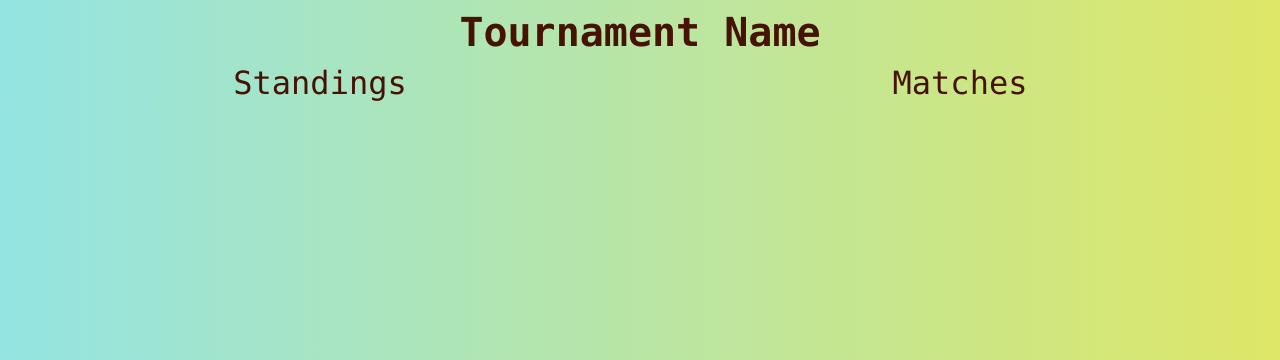
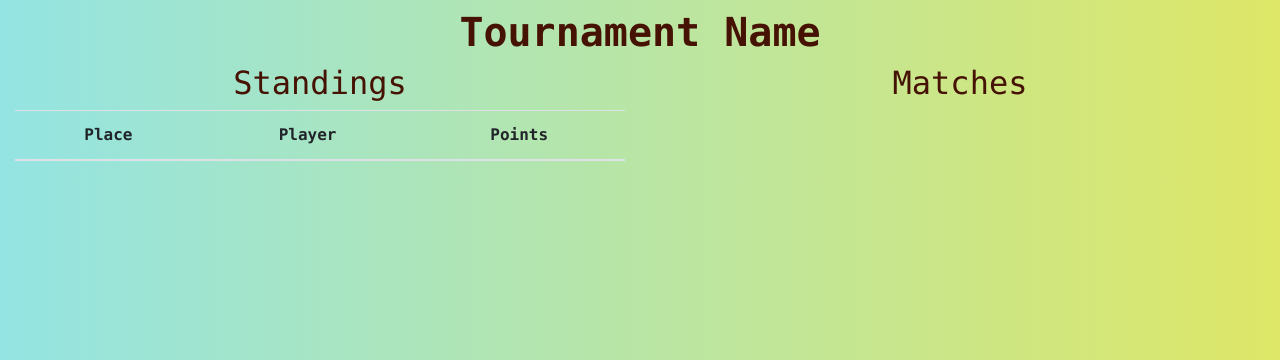
Before and after one commit to sokkit/tournament_site, a Flask app: page /Tournament in a window 1280 px wide. Shown: the part 128-488 px from the top of the page. Run offline with Flask 2, Linux system fonts and the light colour scheme; lists and menus that the app fills with data are empty; some libraries are stand-ins or nearby versions.

Commit message:
display standings data on html page

```diff
--- a/SQL_scripts/creation_script.sql
+++ b/SQL_scripts/creation_script.sql
@@ -122,12 +122,13 @@ CREATE PROCEDURE getStandings(
 	IN tournamentIdIn INT
 )
 BEGIN
-	SELECT tournaments.tournament_activity, users.nick, standings.points
+	SELECT users.nick, standings.points
 	FROM standings
 	JOIN tournaments ON
 	tournaments.tournament_id = standings.tournament_id
 	JOIN users ON
 	users.user_id = standings.user_id
-    WHERE tournaments.tournament_id = tournamentIdIn;
+    WHERE tournaments.tournament_id = tournamentIdIn
+    ORDER BY standings.points DESC;
 END //
 DELIMITER ;
--- a/SQL_scripts/test_queries.sql
+++ b/SQL_scripts/test_queries.sql
@@ -19,13 +19,14 @@ CREATE PROCEDURE getStandings(
 	IN tournamentIdIn INT
 )
 BEGIN
-	SELECT tournaments.tournament_activity, users.nick, standings.points
+	SELECT users.nick, standings.points
 	FROM standings
 	JOIN tournaments ON
 	tournaments.tournament_id = standings.tournament_id
 	JOIN users ON
 	users.user_id = standings.user_id
-    WHERE tournaments.tournament_id = tournamentIdIn;
+    WHERE tournaments.tournament_id = tournamentIdIn
+    ORDER BY standings.points DESC;
 END //
 DELIMITER ;
 
--- a/server.py
+++ b/server.py
@@ -1,5 +1,6 @@
 from flask import Flask, render_template, request, redirect
 import mysql.connector
+import sys
 import root_password as rp
 
 app = Flask(__name__)
@@ -9,9 +10,20 @@ db = mysql.connector.connect(host="localhost", user="root", password=rp.get_pass
 def home():
     return render_template('home.html')
 
-@app.route('/Tournament')
+@app.route('/Tournament', methods = ['GET'])
 def tournament():
-    return render_template('tournament.html')
+    if request.method == 'GET':
+        print("fetching data", file=sys.stdout)
+        try:
+            cur = db.cursor()
+            cur.callproc('getStandings', [1])
+            iterator = cur.stored_results()
+            for result in iterator:
+                standings = result.fetchall()
+        except Exception as e:
+            print("There was an error: ", e)
+        return render_template('tournament.html', standings = standings)
+
 
 if __name__ == "__main__":
     app.run(debug=True)
--- a/templates/tournament.html
+++ b/templates/tournament.html
@@ -9,6 +9,25 @@
   <div class="row standingsMatches">
     <div class="col-sm standings">
       <h2>Standings</h2>
+      <table class="table">
+        <thead>
+          <tr>
+            <th scope="col">Place</th>
+            <th scope="col">Player</th>
+            <th scope="col">Points</th>
+          </tr>
+        </thead>
+        <tbody>
+          {% for item in standings %}
+          <tr>
+            <th scope = "row">place</th>
+            <td>{{item[0]}}</td>
+            <td>{{item[1]}}</td>
+            <td>{{item[2]}}</td>
+          </tr>
+          {% endfor %}
+        </tbody>
+      </table>
     </div>
     <div class="col-sm matches">
       <h2>Matches</h2>
```
